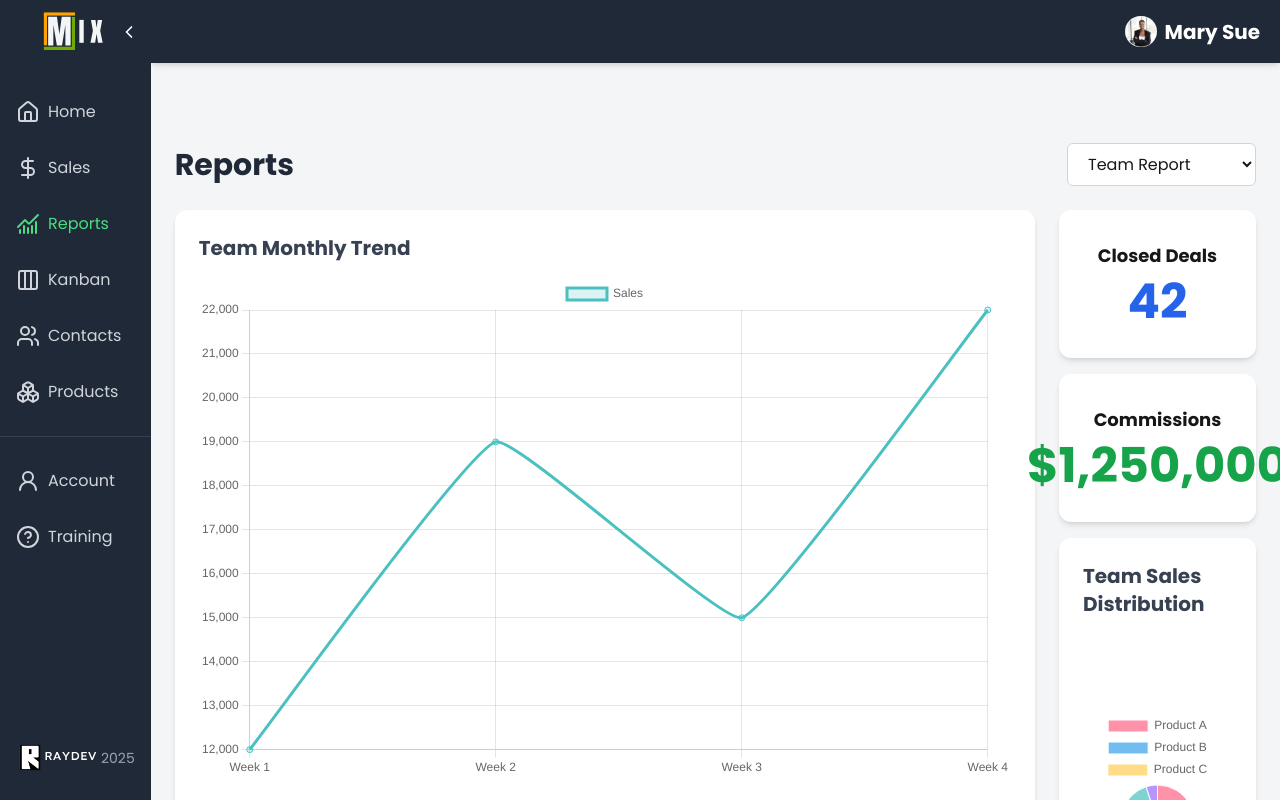
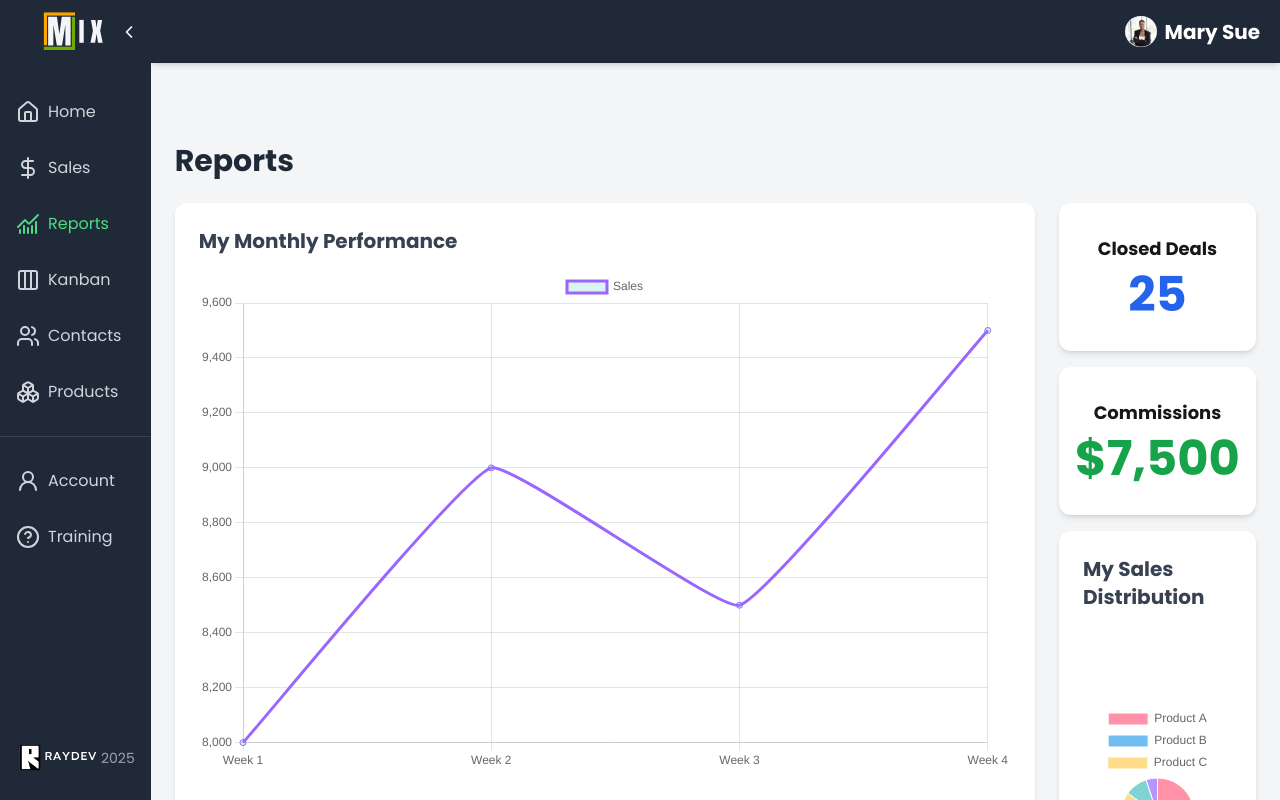
Before and after one commit to BlueE-05/MIX, a Next.js app in the folder MIX-Frontend/: page /crm/reports in a window 1280 px wide. Shown: the top 800 px of the page. Built offline with nearby package versions, Linux system fonts and the light colour scheme.

Commit message:
Reports: La visualizacion de un usuario normal ya muestra solo sus datos y no los del equipo

```diff
--- a/MIX-Frontend/src/app/crm/reports/page.tsx
+++ b/MIX-Frontend/src/app/crm/reports/page.tsx
@@ -43,16 +43,21 @@ const usersData = [
 ];
 
 export default function Dashboard() {
-  const [reportType, setReportType] = useState<'team' | 'individual'>('team');
+  const isAdmin = false;
+  // Para usuarios no-admin, siempre mostrar su reporte individual
+  const [reportType, setReportType] = useState<'team' | 'individual'>(isAdmin ? 'team' : 'individual');
   const [selectedUserId, setSelectedUserId] = useState<string>('admin'); // Default admin
-  const isAdmin = true;
 
-  // Obtener datos actuales según selección
-  const currentData = reportType === 'team'
+  // Obtener datos actuales
+  const currentData = !isAdmin
+    ? adminData // Para no-admins, siempre mostrar sus datos
+    : reportType === 'team'
       ? teamData
       : usersData.find(user => user.id === selectedUserId) || adminData;
 
-  const currentUserName = reportType === 'team'
+  const currentUserName = !isAdmin
+    ? 'My Performance' // Título genérico para no-admins
+    : reportType === 'team'
       ? 'Team'
       : usersData.find(user => user.id === selectedUserId)?.name || 'Admin';
 
@@ -70,7 +75,6 @@ export default function Dashboard() {
                 value={reportType}
                 onChange={(e) => {
                   setReportType(e.target.value as 'team' | 'individual');
-                  // Resetear al admin cuando cambia a individual
                   if (e.target.value === 'individual') setSelectedUserId('admin');
                 }}
               >
@@ -103,12 +107,14 @@ export default function Dashboard() {
         {/* Left Side - Expanded Chart */}
         <div className="bg-white p-6 rounded-xl shadow-md lg:col-span-4">
           <h2 className="text-xl font-semibold text-gray-700 mb-4">
-            {reportType === 'team'
+            {!isAdmin
+              ? 'My Monthly Performance'
+              : reportType === 'team'
                 ? 'Team Monthly Trend'
                 : `${currentUserName}'s Performance`}
           </h2>
           <div className="h-96 md:h-[500px]">
-            <LinesChart salesData={currentData.sales} reportType={reportType} />
+            <LinesChart salesData={currentData.sales} reportType={!isAdmin ? 'individual' : reportType} />
           </div>
         </div>
 
@@ -125,7 +131,9 @@ export default function Dashboard() {
 
           <div className="p-6 bg-white rounded-xl shadow-md flex flex-col items-center justify-center">
             <h2 className="text-xl font-semibold text-gray-700 mb-4">
-              {reportType === 'team'
+              {!isAdmin
+                ? 'My Sales Distribution'
+                : reportType === 'team'
                   ? 'Team Sales Distribution'
                   : `${currentUserName}'s Distribution`}
             </h2>
```
Lines whose indentation alone changed are shown as unchanged.
